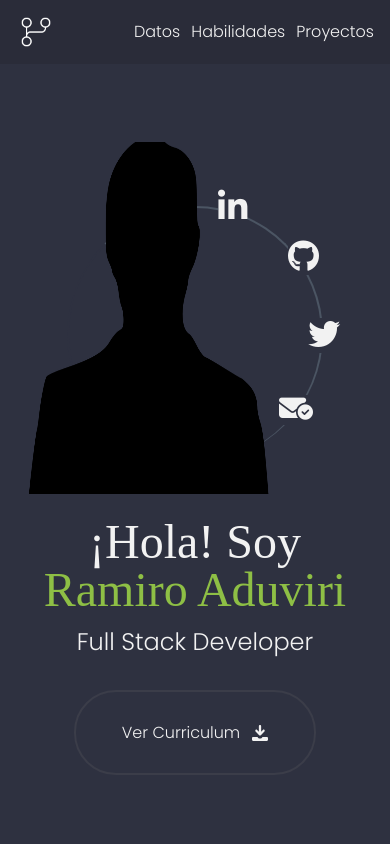
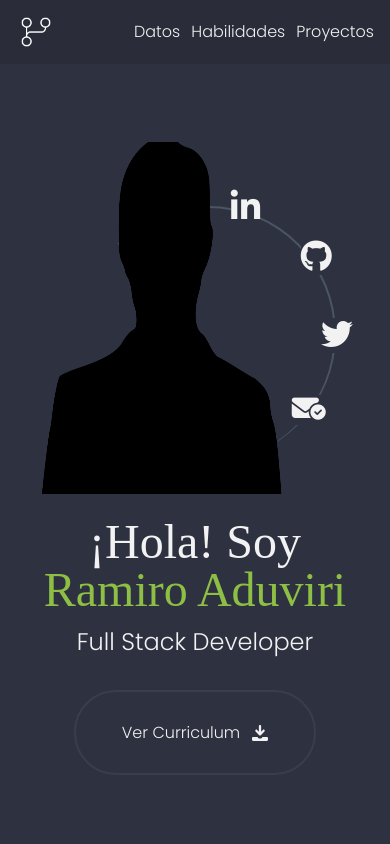
Before and after one commit to Ramir095/Portfolio, a React (Vite) app: page / in a window 390 px wide. Shown: the top 844 px of the page. Built offline with nearby package versions, Linux system fonts and the light colour scheme.

Commit message:
feat: update Seo

```diff
--- a/index.html
+++ b/index.html
@@ -12,7 +12,7 @@
     <link rel="preconnect" href="https://fonts.gstatic.com" crossorigin>
     <link href="https://fonts.googleapis.com/css2?family=Cormorant+Garamond:wght@700&display=swap" rel="stylesheet">
     <script src="https://kit.fontawesome.com/3bd8e72cbb.js" crossorigin="anonymous"></script>
-
+    <meta name="description" content="Bienvenido a mi portafolio personal. Soy Ramiro Aduviri, desarrollador frontend. Aquí encontrarás mi experiencia y habilidades en el desarrollo de sitios web modernos y responsivos.">
   </head>
   <body>
     <div id="root"></div>
--- a/src/components/ButtonCopied/index.jsx
+++ b/src/components/ButtonCopied/index.jsx
@@ -20,7 +20,7 @@ export const ButtonCopied = () => {
       //
     >
       {
-        copied && <p className='font-bold text-[0.8rem] bg-[white] text-[#000000] absolute bottom-7 left-[-1.8rem] p-2 rounded-xl'>¡Copiado!</p>
+        copied && <p className='font-bold text-[0.8rem] bg-[white] text-[#000000] absolute bottom-7 left-[-1.95rem] 2xl:left-[-1.8rem] p-2 rounded-xl'>¡Copiado!</p>
       }
       <img
         src="https://icongr.am/fontawesome/copy.svg?size=128&color=F2F2F2"
--- a/src/components/Presentation/index.jsx
+++ b/src/components/Presentation/index.jsx
@@ -18,7 +18,7 @@ const Presentation = () => {
 
       <div className="md:relative md:rounded-full md:border-solid md:border-t-[1px] md:border-r-[1px] md:border-gray-700  md:border-l-2 md:border-b-[1px] md:border-l-[#2E3140] md:w-[35rem] md:h-[34rem] md:right-[-12rem] md:top-[4rem] md:ml-[-8rem]">
 
-        <div className="relative rounded-full w-[16rem] h-[16rem] border-solid border-t-2 border-r-2 border-gray-600 border-l-2 border-l-[#2E3140] mt-10 md:h-[29rem] md:w-[29rem] md:right-[-2.5rem] md:top-1 ">
+        <div className="relative rounded-full w-[16rem] h-[16rem] border-solid border-t-2 border-r-2 border-gray-600 border-l-2 border-l-[#2E3140] mt-10 md:h-[29rem] md:w-[29rem] right-[-0.8rem] md:right-[-2.5rem] md:top-1 ">
 
           <div className="md:relative md:w-[30rem] md:h-[24rem] md:rounded-full md:border-solid md:border-t-[1px] md:border-r-[1px] md:border-gray-700 md:border-l-8 md:border-l-[#2E3140] md:border-b-[1px] md:right-[5rem] md:top-12">
 
```
